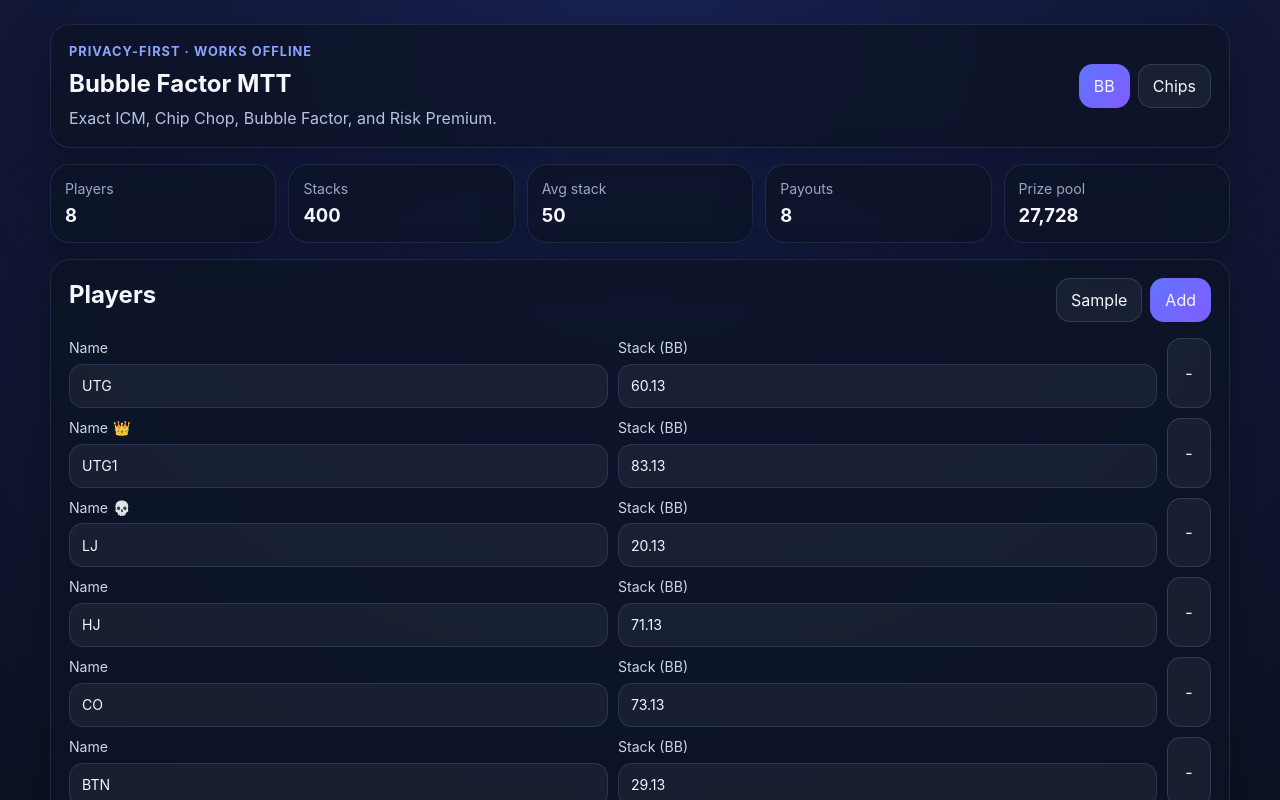
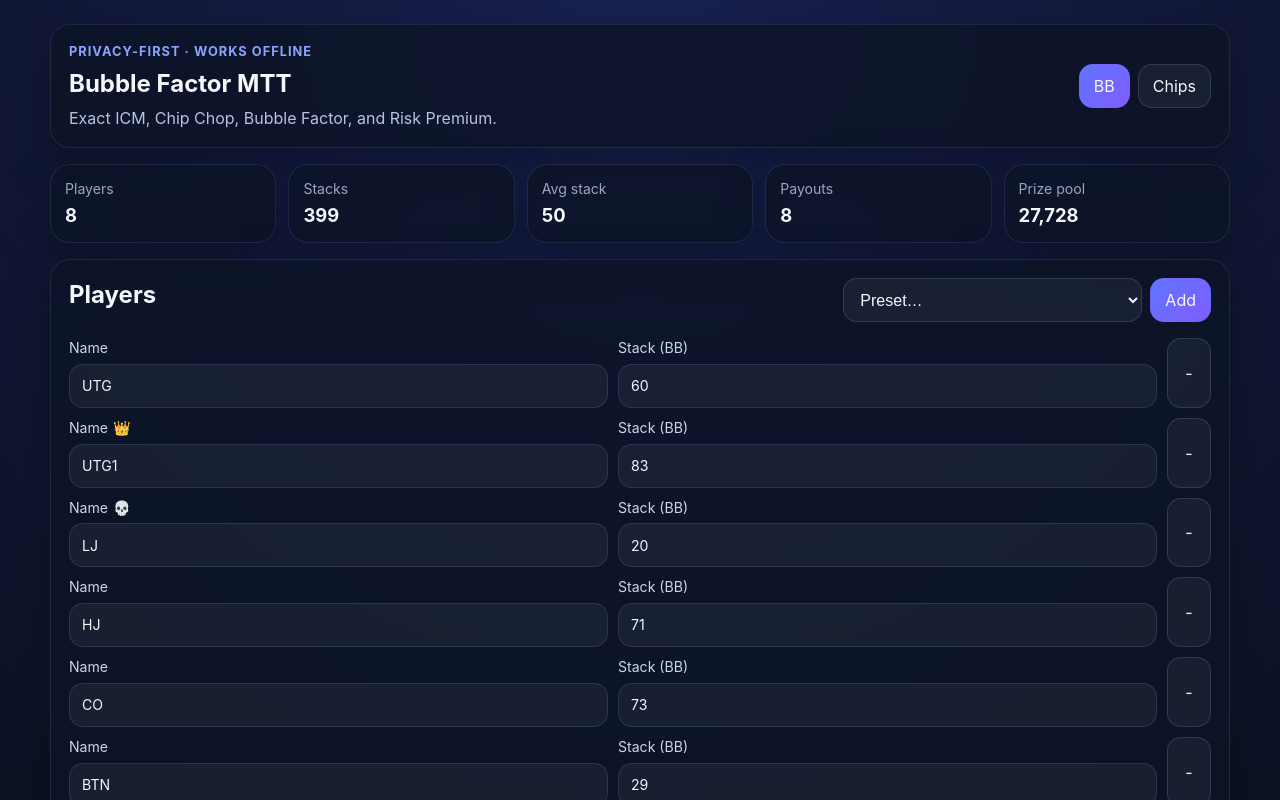
Before and after one commit to piyoSakai/bubble-factor-mtt, a React (Vite) app: page / in a window 1280 px wide. Shown: the top 800 px of the page. Built offline with nearby package versions, Linux system fonts and the light colour scheme.

Commit message:
feat: add preset dropdown to Players panel (9 drill scenarios)
Replace the single Sample button with a 'Preset…' select that instantly
loads any of the 9 BF Drill scenarios (A1/A1'/A1''/A2/B/B'/B''/C/E)
with representative stack defaults and correct payouts.

Made-with: Cursor

```diff
--- a/src/App.tsx
+++ b/src/App.tsx
@@ -11,16 +11,106 @@ const createPlayer = (index: number, stack: number): PlayerInput => ({
   stack,
 });
 
-const defaultPlayers: PlayerInput[] = [
-  { id: crypto.randomUUID(), name: 'UTG', stack: 60.13 },
-  { id: crypto.randomUUID(), name: 'UTG1', stack: 83.13 },
-  { id: crypto.randomUUID(), name: 'LJ', stack: 20.13 },
-  { id: crypto.randomUUID(), name: 'HJ', stack: 71.13 },
-  { id: crypto.randomUUID(), name: 'CO', stack: 73.13 },
-  { id: crypto.randomUUID(), name: 'BTN', stack: 29.13 },
-  { id: crypto.randomUUID(), name: 'SB', stack: 36.13 },
-  { id: crypto.randomUUID(), name: 'BB', stack: 27 },
+// ---------------------------------------------------------------------------
+// Preset definitions (9 scenarios — matches BF Drill preset list in DESIGN.md)
+// ---------------------------------------------------------------------------
+
+type PresetDef = {
+  id: string;
+  label: string;
+  stackDefs: { name: string; stack: number }[];
+  payouts: number[];
+};
+
+const STACKS_8P: { name: string; stack: number }[] = [
+  { name: 'UTG', stack: 60 },
+  { name: 'UTG1', stack: 83 },
+  { name: 'LJ', stack: 20 },
+  { name: 'HJ', stack: 71 },
+  { name: 'CO', stack: 73 },
+  { name: 'BTN', stack: 29 },
+  { name: 'SB', stack: 36 },
+  { name: 'BB', stack: 27 },
 ];
+
+const STACKS_5P: { name: string; stack: number }[] = [
+  { name: 'UTG', stack: 80 },
+  { name: 'CO', stack: 55 },
+  { name: 'BTN', stack: 40 },
+  { name: 'SB', stack: 70 },
+  { name: 'BB', stack: 55 },
+];
+
+const STACKS_3P: { name: string; stack: number }[] = [
+  { name: 'BTN', stack: 120 },
+  { name: 'SB', stack: 80 },
+  { name: 'BB', stack: 100 },
+];
+
+const PRESET_DEFS: PresetDef[] = [
+  {
+    id: 'A1',
+    label: 'A1 — 1000-player FT (8 left)',
+    stackDefs: STACKS_8P,
+    payouts: [30380, 21920, 15880, 11520, 8340, 6120, 4480, 3280],
+  },
+  {
+    id: 'A1p',
+    label: "A1\u2019 — 1000-player FT (5 left)",
+    stackDefs: STACKS_5P,
+    payouts: [30380, 21920, 15880, 11520, 8340],
+  },
+  {
+    id: 'A1pp',
+    label: "A1\u2019\u2019 — 1000-player FT (3 left)",
+    stackDefs: STACKS_3P,
+    payouts: [30380, 21920, 15880],
+  },
+  {
+    id: 'A2',
+    label: 'A2 — 200-player FT (8 left)',
+    stackDefs: STACKS_8P,
+    payouts: [7656, 5668, 4196, 3204, 2456, 1924, 1484, 1140],
+  },
+  {
+    id: 'B',
+    label: 'B — Satellite top 3 ITM',
+    stackDefs: STACKS_8P,
+    payouts: [1000, 1000, 1000, 0, 0, 0, 0, 0],
+  },
+  {
+    id: 'Bp',
+    label: "B\u2019 — Satellite top 6 ITM (flat)",
+    stackDefs: STACKS_8P,
+    payouts: [1000, 1000, 1000, 1000, 1000, 1000, 0, 0],
+  },
+  {
+    id: 'Bpp',
+    label: "B\u2019\u2019 — Satellite top 6 ITM (6th = half)",
+    stackDefs: STACKS_8P,
+    payouts: [1000, 1000, 1000, 1000, 1000, 500, 0, 0],
+  },
+  {
+    id: 'C',
+    label: 'C — Winner-take-most',
+    stackDefs: STACKS_8P,
+    payouts: [40000, 8000, 2400, 800, 300, 150, 100, 50],
+  },
+  {
+    id: 'E',
+    label: 'E — Small-field FT (top 6 ITM)',
+    stackDefs: STACKS_8P,
+    payouts: [4500, 3000, 2000, 1300, 900, 800, 0, 0],
+  },
+];
+
+// ---------------------------------------------------------------------------
+
+const defaultPlayers: PlayerInput[] = STACKS_8P.map((def) => ({
+  id: crypto.randomUUID(),
+  name: def.name,
+  stack: def.stack,
+}));
 
 const defaultPayouts = [7656, 5668, 4196, 3204, 2456, 1924, 1484, 1140];
 
@@ -292,8 +382,18 @@ function App() {
     });
   };
 
-  const loadSample = () => {
-    setInput(defaultState);
+  const loadPreset = (presetId: string) => {
+    const preset = PRESET_DEFS.find((p) => p.id === presetId);
+    if (!preset) return;
+    setInput({
+      players: preset.stackDefs.map((def) => ({
+        id: crypto.randomUUID(),
+        name: def.name,
+        stack: def.stack,
+      })),
+      payouts: preset.payouts,
+      stackUnit: 'bb',
+    });
   };
 
   const saveScenario = () => {
@@ -483,9 +583,21 @@ function App() {
           <div className="panel-head">
             <h2>Players</h2>
             <div className="action-row">
-              <button type="button" className="ghost-button" onClick={loadSample}>
-                Sample
-              </button>
+              <select
+                className="preset-select"
+                value=""
+                onChange={(e) => loadPreset(e.target.value)}
+                aria-label="Load preset scenario"
+              >
+                <option value="" disabled>
+                  Preset…
+                </option>
+                {PRESET_DEFS.map((preset) => (
+                  <option key={preset.id} value={preset.id}>
+                    {preset.label}
+                  </option>
+                ))}
+              </select>
               <button type="button" className="primary-button" onClick={addPlayer}>
                 Add
               </button>
--- a/src/app.css
+++ b/src/app.css
@@ -434,6 +434,27 @@ button:focus-visible {
   font-size: 1.32rem;
 }
 
+.preset-select {
+  min-height: 44px;
+  padding: 0 12px;
+  border-radius: 14px;
+  border: 1px solid rgba(164, 178, 255, 0.18);
+  background: rgba(255, 255, 255, 0.05);
+  color: #f5f7fb;
+  font-size: inherit;
+  cursor: pointer;
+}
+
+.preset-select:focus-visible {
+  outline: 2px solid #8ba5ff;
+  outline-offset: 2px;
+}
+
+.preset-select option {
+  color: #0f172a;
+  background: #ffffff;
+}
+
 .app-footer {
   margin-top: 48px;
   padding: 24px 16px;
```
